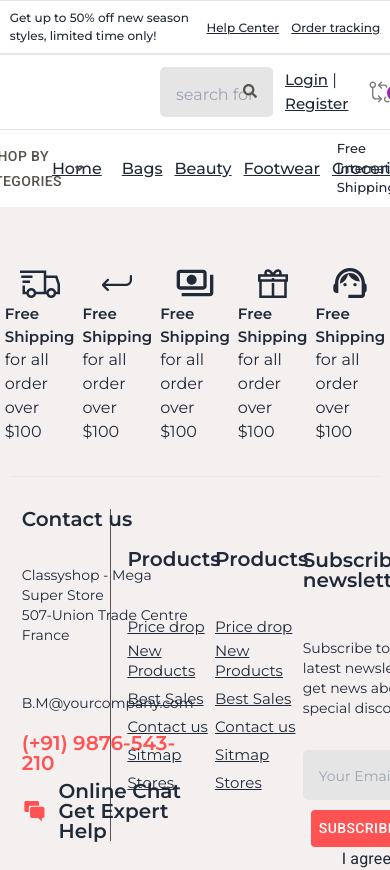
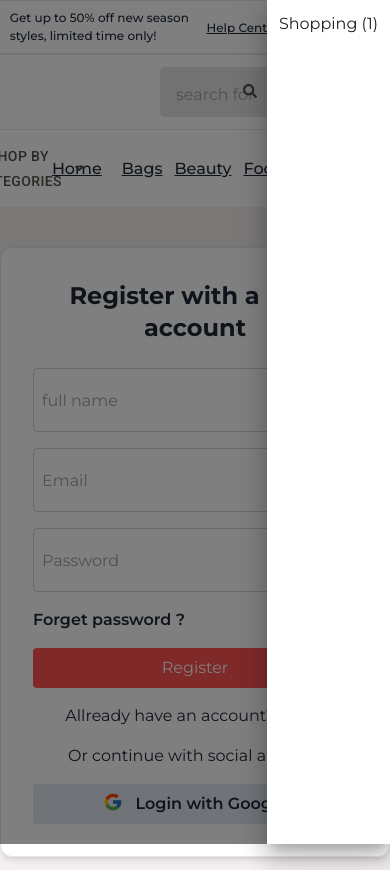
Before and after one commit to anus26/olx-react, a React (Vite) app: page /register in a window 390 px wide. Shown: the top 870 px of the page. Built offline with nearby package versions, Linux system fonts and the light colour scheme.

Commit message:
login register

```diff
--- a/src/App.jsx
+++ b/src/App.jsx
@@ -15,13 +15,21 @@ import { MdOutlineShoppingCart } from 'react-icons/md'
 import { IoMdGitCompare } from 'react-icons/io'
 import { CiHeart } from 'react-icons/ci'
 import { FaXTwitter } from "react-icons/fa6";
+import Login from './pages/Login'
+import Register from './pages/Register'
+import Drawer from '@mui/material/Drawer';
+
 export const MyContext = createContext()
 
 const App = () => {
+  const [openCartPanel, setOpenCartPanel] = useState(true)
   const [openProducts, setOpenProducts] = useState(false)
 
   const showModal = () => {
     setOpenProducts(true)
+  }
+  const  toggleDrawer=(newopen)=>{
+     setOpenCartPanel(newopen)
   }
 
   const handleClose = () => {
@@ -41,6 +49,8 @@ const App = () => {
             <Route path="/" exact element={<Home />} />
             <Route path="/productListing" exact element={<ProductListing />} />
             <Route path="/product" exact element={<ProductsDetails />} />
+             <Route path="/login" exact element={<Login />} />
+              <Route path="/register" exact element={<Register />} />
           </Routes>
           <Footer />
         </MyContext.Provider>
@@ -108,6 +118,12 @@ const App = () => {
 
 
       </Dialog>
+
+       <Drawer open={openCartPanel} onClose={()=>toggleDrawer(false)} anchor={"right"}>
+      <div className='flex items-center justify-between py-3 px-3 gap-3'>
+        <h1>Shopping (1)</h1>
+      </div>
+      </Drawer>
     </>
   )
 }
--- a/src/index.css
+++ b/src/index.css
@@ -111,3 +111,10 @@ color:#ff5252 !important
 
 
 }
+.button{
+  background: #ff5252 !important;
+  color:white !important;
+}
+.button:hover{
+  background: black !important;
+}
--- /dev/null
+++ b/src/pages/Login/index.jsx
@@ -0,0 +1,78 @@
+import React, { useState } from 'react';
+import { FcGoogle } from "react-icons/fc";
+import { TiEye } from "react-icons/ti";
+import { IoMdEyeOff } from "react-icons/io";
+import { Link } from 'react-router';
+const Login = () => {
+    const [showpassword ,setShowPassword]=useState(false)
+    const [email, setEmail] = useState('');
+  const [password, setPassword] = useState('');
+  const handleSubmit = (e) => {
+    e.preventDefault();
+
+    console.log('Form submitted');
+       console.log('Email:', email);
+    console.log('Password:', password);
+
+
+    //clear  foam field
+    setEmail('');
+    setPassword('');
+
+  };
+
+  return (
+    <div className=" mt-10 w-full h-full flex items-center justify-center bg-gray-100">
+      <div className="bg-white border md:w-96 w-full p-8 shadow-md rounded-xl">
+        <h1 className="font-bold text-2xl text-center mb-6">Login</h1>
+
+        <form onSubmit={handleSubmit} className="flex flex-col gap-4">
+          <input
+            type="email"
+            placeholder="Email"
+            className="border border-gray-300 p-2 rounded h-16 "
+            required
+            value={email}
+            onChange={(e) =>setEmail(e.target.value)}
+          />
+          <div className='relative'>
+
+          <input
+            type={showpassword ? 'text':'password'}
+            placeholder="Password"
+            className="border border-gray-300 p-2 rounded h-16 w-full "
+            required
+            value={password}
+            onChange={(e)=>setPassword(e.target.value)}
+
+            />
+            <div onClick={()=>setShowPassword(!showpassword)} className='absolute right-3 top-1/2 transform -translate-y-1/2 text-xl text-gray-600  cursor-pointer'>
+                {showpassword ? <IoMdEyeOff /> :  <TiEye />}
+            </div>
+            </div>
+          <h2 className='font-semibold'>Forget password ?</h2>
+          <button
+            type="submit"
+            className="button  py-2 rounded  transition-all"
+          >
+            Login
+          </button>
+          <h2 className='text-center'>Not Registered?
+            <Link to="/register">
+            <span className='text-red-700'>Sign</span>
+            </Link>
+            </h2>
+          <h2 className='text-center'>Or continue with social account</h2>
+            <button
+
+            className="Google  py-2 rounded  bg-slate-200 transition-all flex gap-3 justify-center font-semibold"
+          >
+            <FcGoogle className='text-xl' /> Login with Google
+          </button>
+        </form>
+      </div>
+    </div>
+  );
+};
+
+export default Login;
--- /dev/null
+++ b/src/pages/Register/index.jsx
@@ -0,0 +1,89 @@
+import React, { useState } from 'react';
+import { FcGoogle } from "react-icons/fc";
+import { TiEye } from "react-icons/ti";
+import { IoMdEyeOff } from "react-icons/io";
+import { Link } from 'react-router';
+
+const Register = () => {
+    const [showpassword ,setShowPassword]=useState(false)
+    const [fullname, setFullname] = useState("");
+    const [email, setEmail] = useState('');
+  const [password, setPassword] = useState('');
+  const handleSubmit = (e) => {
+    e.preventDefault();
+
+    console.log('Form submitted');
+    console.log('Fullname:', fullname);
+       console.log('Email:', email);
+    console.log('Password:', password);
+
+
+    //clear  foam field
+    setFullname("");
+    setEmail('');
+    setPassword('')
+
+  };
+
+  return (
+    <div className=" mt-10 w-full h-full flex items-center justify-center bg-gray-100">
+      <div className="bg-white border md:w-96 w-full p-8 shadow-md rounded-xl">
+        <h1 className="font-bold text-2xl text-center mb-6">Register with a new  account</h1>
+
+        <form onSubmit={handleSubmit} className="flex flex-col gap-4">
+               <input
+            type="text"
+            placeholder="full name"
+            className="border border-gray-300 p-2 rounded h-16 "
+            required
+            value={fullname}
+            onChange={(e) =>setFullName(e.target.value)}
+          />
+          <input
+            type="email"
+            placeholder="Email"
+            className="border border-gray-300 p-2 rounded h-16 "
+            required
+            value={email}
+            onChange={(e) =>setEmail(e.target.value)}
+          />
+          <div className='relative'>
+
+          <input
+            type={showpassword ? 'text':'password'}
+            placeholder="Password"
+            className="border border-gray-300 p-2 rounded h-16 w-full "
+            required
+            value={password}
+            onChange={(e)=>setPassword(e.target.value)}
+
+            />
+            <div onClick={()=>setShowPassword(!showpassword)} className='absolute right-3 top-1/2 transform -translate-y-1/2 text-xl text-gray-600  cursor-pointer'>
+                {showpassword ? <IoMdEyeOff /> :  <TiEye />}
+            </div>
+            </div>
+          <h2 className='font-semibold'>Forget password ?</h2>
+          <button
+            type="submit"
+            className="button  py-2 rounded  transition-all"
+          >
+            Register
+          </button>
+          <h2 className='text-center'>Allready have an account? <Link to="/login">
+          <span className='text-red-700'>Login</span>
+          </Link>
+          </h2>
+          <h2 className='text-center'>Or continue with social account</h2>
+            <button
+
+            className="Google  py-2 rounded  bg-slate-200 transition-all flex gap-3 justify-center font-semibold"
+          >
+            <FcGoogle className='text-xl' /> Login with Google
+          </button>
+        </form>
+      </div>
+    </div>
+  );
+};
+
+export default Register;
```
